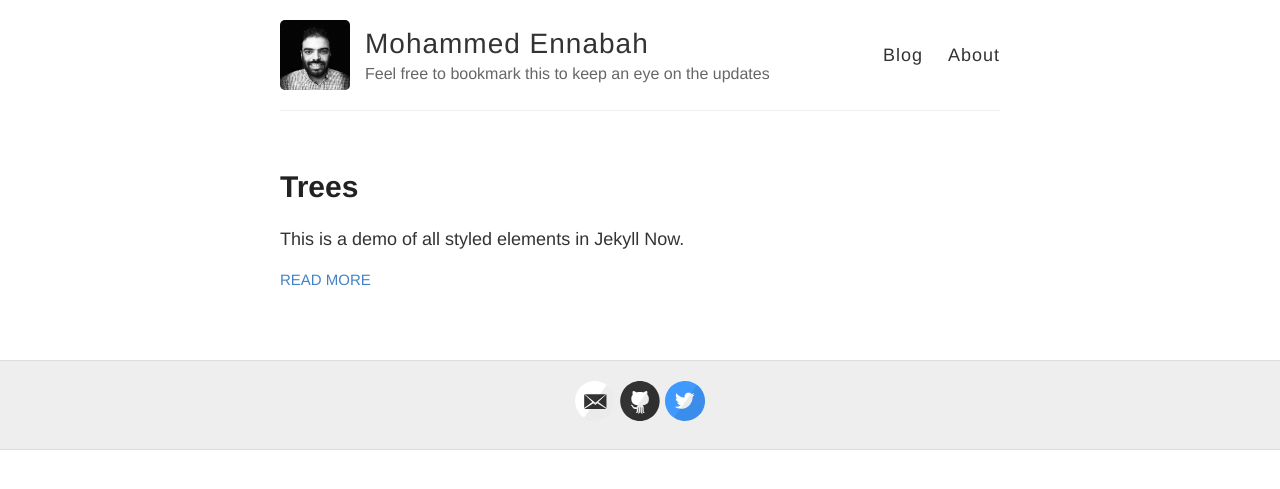
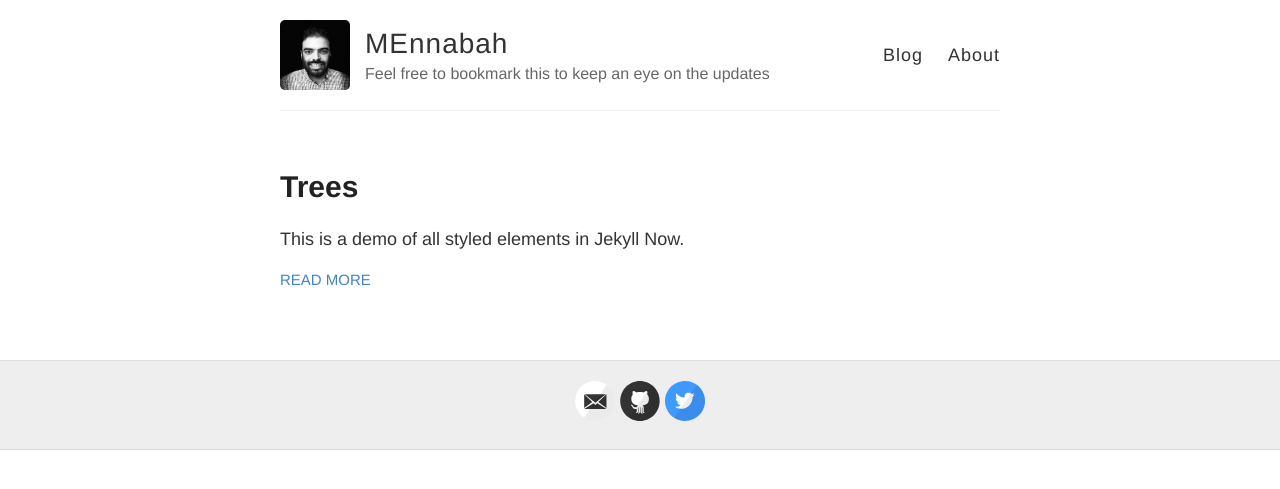
Before and after one commit to MEnnabah/MEnnabah.github.io, a Jekyll site: the page built from index.html, in a window 1280 px wide. Shown: the top 489 px of the page. Built offline with Jekyll 4.4.1, drawn with Linux system fonts in a browser that asks for light colours.

Commit message:
Update _config.yml

```diff
--- a/_config.yml
+++ b/_config.yml
@@ -1,4 +1,4 @@
-name: Mohammed Ennabah
+name: MEnnabah
 description: Feel free to bookmark this to keep an eye on the updates
 avatar: https://raw.githubusercontent.com/MEnnabah/mennabah.github.io/master/images/me.jpg
 
```
